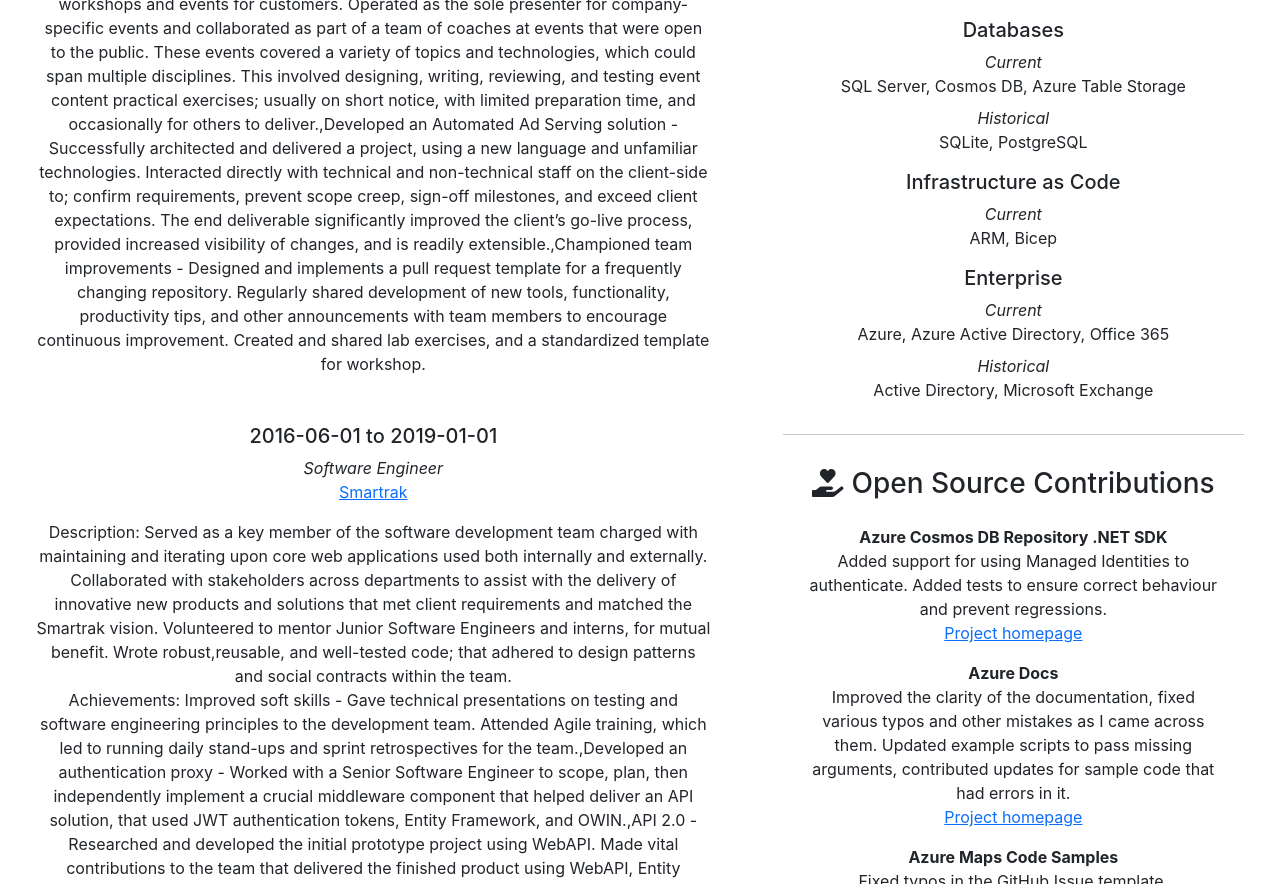
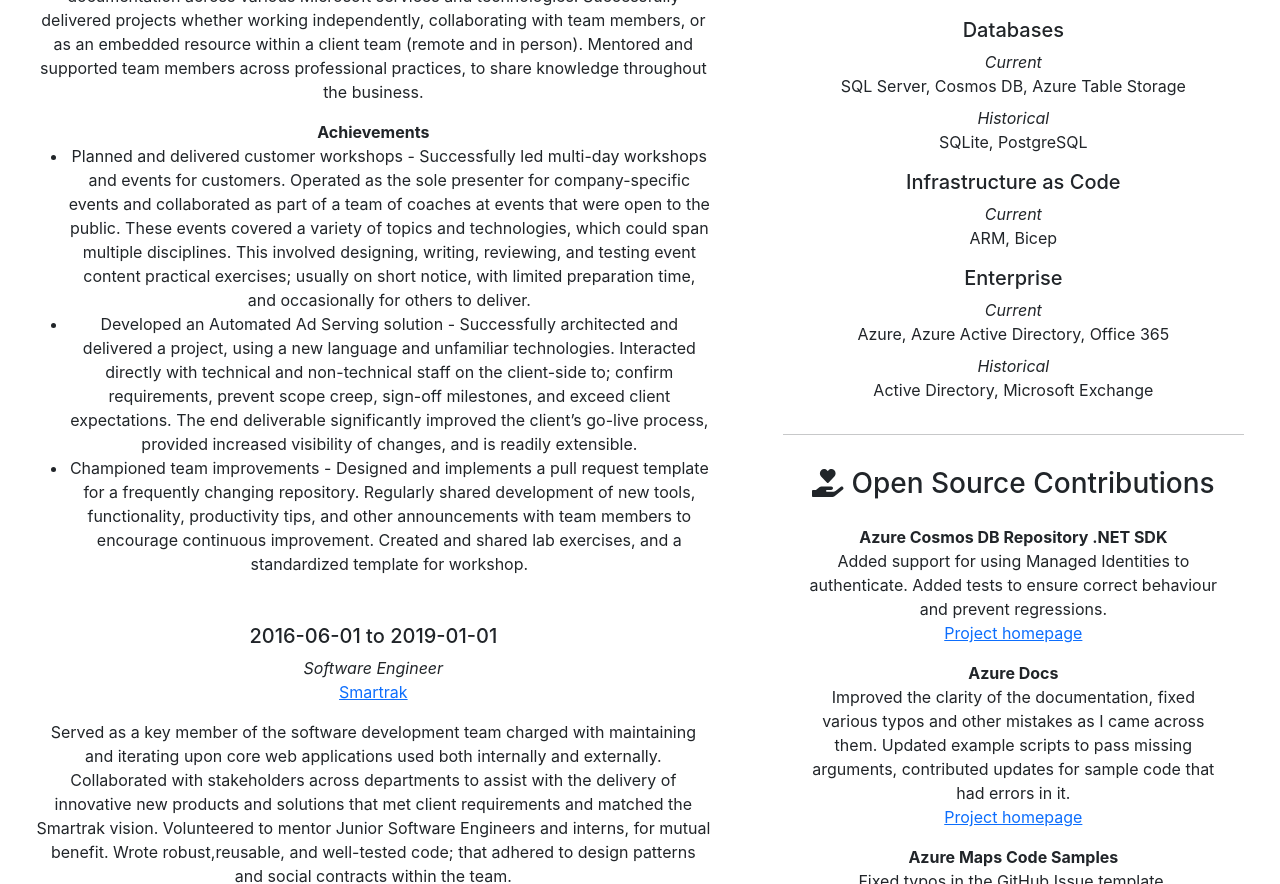
Before and after one commit to BeigeBadger/BeigeBadger.github.io, a React (Create React App) app in the folder my-cv/: page / in a window 1280 px wide. Shown: the part 2940-3824 px from the top of the page. Built offline with nearby package versions, Linux system fonts and the light colour scheme.

Commit message:
Improves formatting for job history

```diff
--- a/my-cv/src/components/workHistory.tsx
+++ b/my-cv/src/components/workHistory.tsx
@@ -46,19 +46,33 @@
 												}
 											</div>
 
-											<div>
+											<div className="mb-3">
 												{
-													`Description: ${job.description}`
+													job.description
 												}
 											</div>
 
+											<div className="fw-bold">
+												Achievements
+											</div>
+
 											<div>
+												<ul>
 													{
-													`Achievements: ${job.highlights}`
+														job.highlights.map((highlight, index) => {
+															return (
+																<li>
+																	{
+																		highlight
 																	}
+																</li>
+															)
+														})
+													}
+												</ul>
 											</div>
 										</div>
-									)
+									);
 								})
 							}
 						</div>
```
Lines whose indentation alone changed are shown as unchanged.
